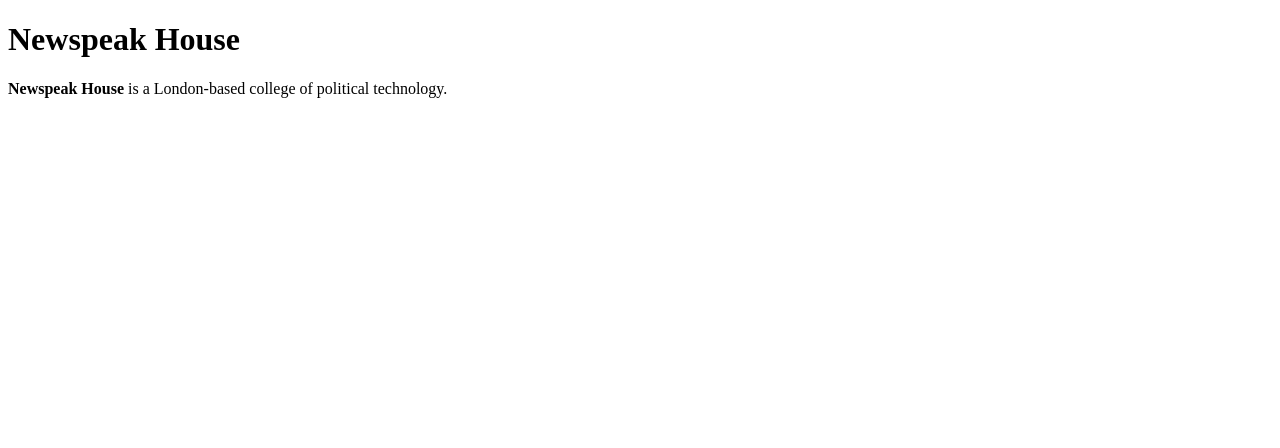
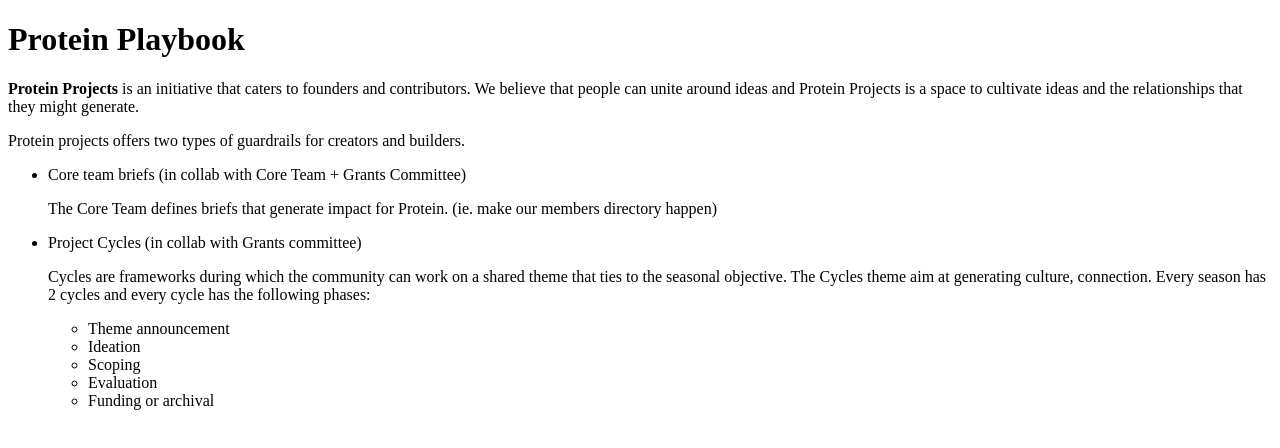
Before and after one commit to zhiganov/protein-playbook, a Next.js app: page / in a window 1280 px wide. Shown: the top 448 px of the page. Built offline with nearby package versions, Linux system fonts and the light colour scheme.

Commit message:
Update index.mdx

```diff
--- a/pages/index.mdx
+++ b/pages/index.mdx
@@ -1,5 +1,23 @@
 import Bleed from 'nextra-theme-docs/bleed'
 
-# Newspeak House
+# Protein Playbook
 
-**Newspeak House** is a London-based college of political technology.
+**Protein Projects** is an initiative that caters to founders and contributors. We believe that people can unite around ideas and Protein Projects is a space to cultivate ideas and the relationships that they might generate.
+
+Protein projects offers two types of guardrails for creators and builders.
+
+- Core team briefs (in collab with Core Team + Grants Committee)
+
+    The Core Team defines briefs that generate impact for Protein.
+    (ie. make our members directory happen)
+
+- Project Cycles (in collab with Grants committee)
+
+    Cycles are frameworks during which the community can work on a shared theme that ties to the seasonal objective. The Cycles theme aim at generating culture, connection.
+    Every season has 2 cycles and every cycle has the following phases:
+
+    - Theme announcement
+    - Ideation
+    - Scoping
+    - Evaluation
+    - Funding or archival
```
